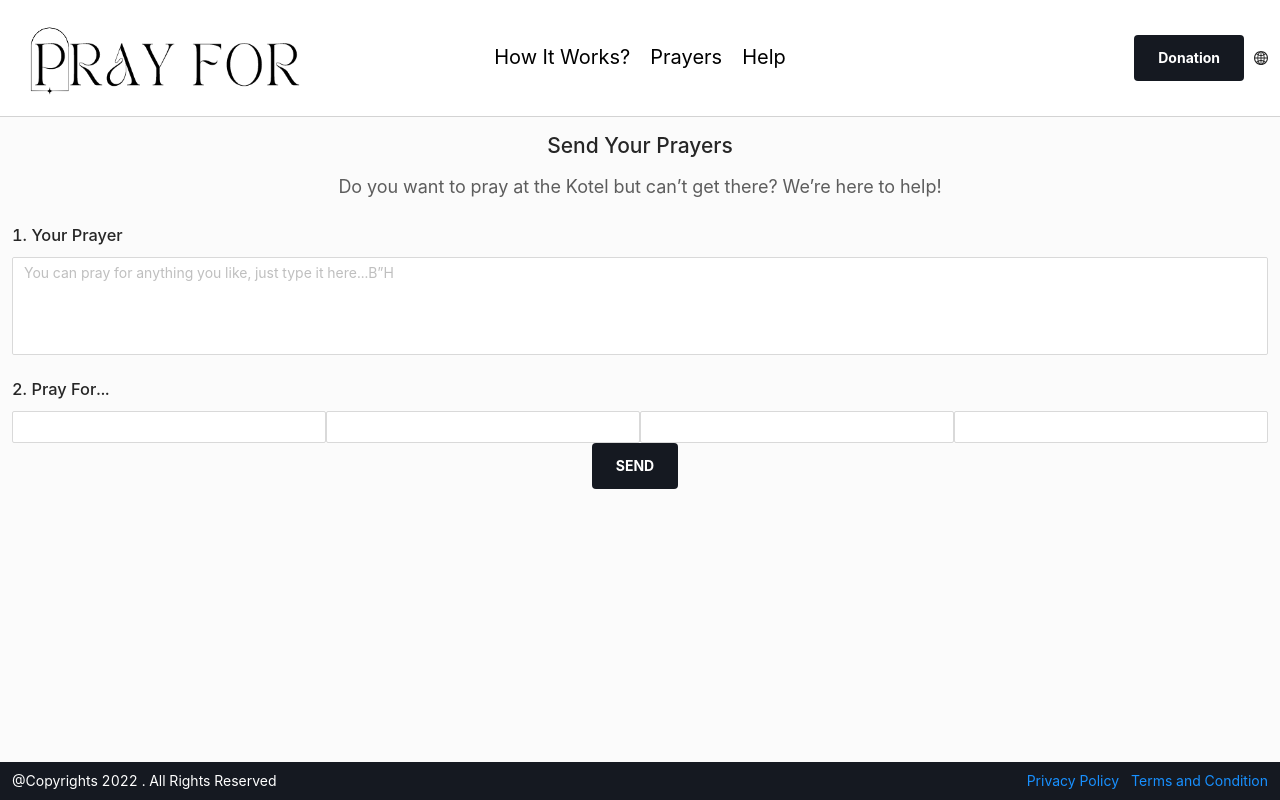
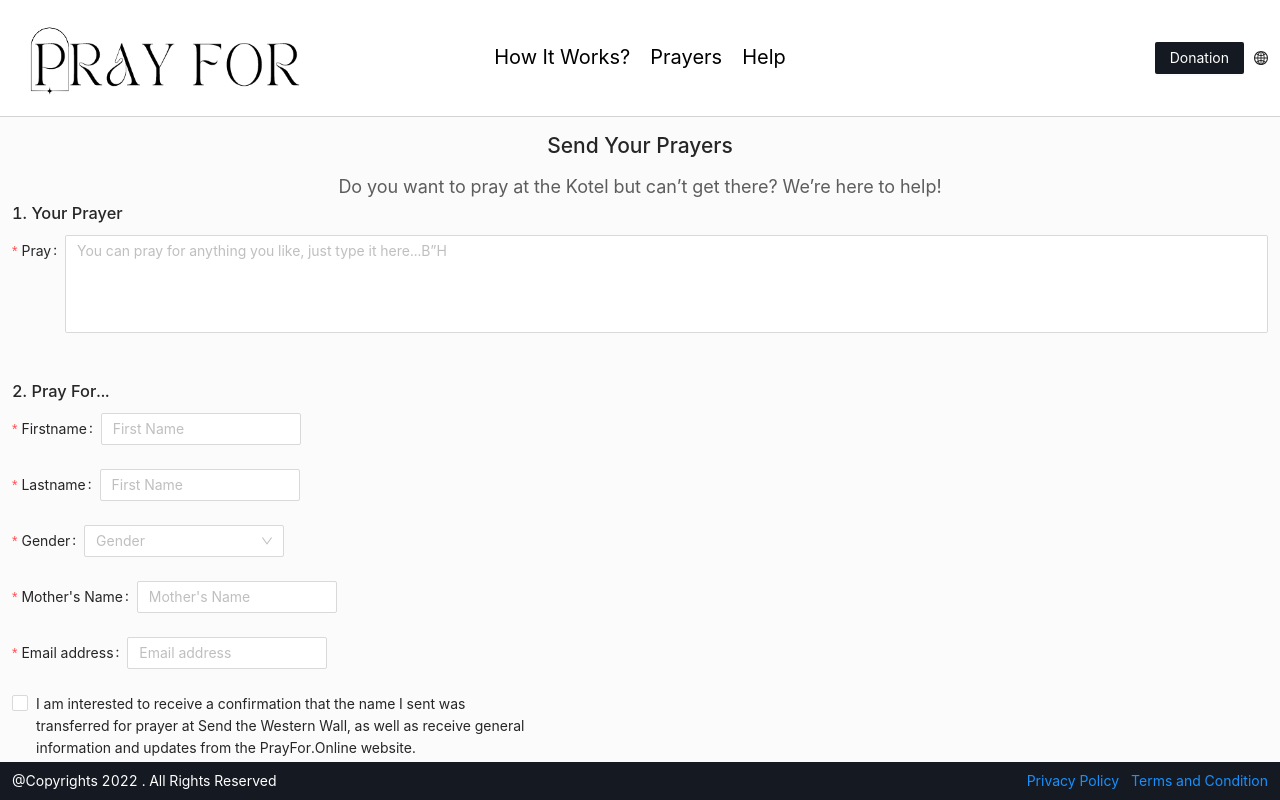
Before and after one commit to niros001/prayfor-client, a React (Create React App) app: page /donation in a window 1280 px wide. Built offline with nearby package versions, Linux system fonts and the light colour scheme.

Commit message:
Implement donation page

```diff
--- a/src/components/Header.js
+++ b/src/components/Header.js
@@ -1,11 +1,10 @@
 import React, {useState} from 'react';
 import styled from 'styled-components';
-import {Drawer, Divider} from 'antd';
+import {Drawer, Divider, Button} from 'antd';
 import {GlobalOutlined, MenuOutlined} from '@ant-design/icons';
 import {Link} from 'react-router-dom';
 import logoDesktop from '../assets/logo_desktop.svg'
 import logoMobile from '../assets/Pray For_Icon.svg'
-import PrimaryBtn from './PrimatyBtn';
 
 const Container = styled.div`
   padding: 8px 12px;
@@ -59,6 +58,12 @@ const Extra = styled.div`
   }
 `;
 
+const StyledButton = styled(Button)`
+  background-color: #151921 !important;
+  color: white !important;
+  border: none !important;
+`
+
 const Header = () => {
   const [visible, setVisible] = useState(false);
   return (
@@ -72,7 +77,7 @@ const Header = () => {
           </Nav>
           <Extra>
             <Link to="/donation">
-              <PrimaryBtn>Donation</PrimaryBtn>
+              <StyledButton style={{marginRight: 10}}>Donation</StyledButton>
             </Link>
             <GlobalOutlined />
           </Extra>
@@ -93,7 +98,7 @@ const Header = () => {
               <Link to="/help" onClick={() => setVisible(false)}>Help</Link>
               <Divider />
               <Link to="/donation" onClick={() => setVisible(false)}>
-                <PrimaryBtn>Donation</PrimaryBtn>
+                <StyledButton>Donation</StyledButton>
               </Link>
               <Divider />
               <GlobalOutlined />
--- a/src/components/PrimatyBtn.js
+++ /dev/null
@@ -1,20 +0,0 @@
-import React from 'react';
-import styled from 'styled-components';
-
-const DonationBtn = styled.div`
-  padding: 12px 24px;
-  background-color: #151921;
-  color: white;
-  font-weight: bold;
-  border-radius: 4px;
-  margin-right: 10px;
-  cursor: pointer;
-`;
-
-const PrimaryBtn = ({children}) => (
-    <DonationBtn>
-      {children}
-    </DonationBtn>
-)
-
-export default PrimaryBtn;
--- a/src/components/pages/Donation.js
+++ b/src/components/pages/Donation.js
@@ -1,7 +1,6 @@
-import React from 'react';
+import React, {useCallback} from 'react';
 import styled from 'styled-components';
-import {Input} from 'antd';
-import PrimaryBtn from '../PrimatyBtn';
+import {Input, Select, Form, Button, Checkbox} from 'antd';
 
 const Container = styled.div`
   display: flex;
@@ -15,50 +14,112 @@ const SubTitle = styled.div`
   text-align: center;
 `
 
-const Form = styled.div`
-  display: flex;
-  width: 100%;
-  flex-direction: column;
-  align-self: flex-start;
-`
-
 const TextArea = styled(Input.TextArea)`
   resize: none;
 `
 
-// const Input = styled.input`
-//   padding: 12px;
-//   margin-left: 10px;
-//   :first-child {
-//     margin-left: unset;
-//   }
-// `
+const StyledButton = styled(Button)`
+  background-color: #151921 !important;
+  color: white !important;
+  border: none !important;
+  width: 200px;
+`
 
-const Donation = () => (
+const Donation = () => {
+  const onFinish = useCallback((values) => {
+    console.log({values});
+  }, [])
+
+  const onFinishFailed = useCallback((values) => {
+    console.log({values});
+  }, [])
+
+  return (
       <Container>
         <h2>Send Your Prayers</h2>
         <SubTitle>Do you want to pray at the Kotel but can’t get there? We’re here to help!</SubTitle>
-      <br />
-      <Form>
+        <Form
+            style={{width: '100%', alignSelf: 'flex-start'}}
+            layout="horizontal"
+            onFinish={onFinish}
+            onFinishFailed={onFinishFailed}
+        >
           <h3>1. Your Prayer</h3>
+          <Form.Item
+              label="Pray"
+              name="pray"
+              rules={[{required: true, message: 'Please input your pray!'}]}
+          >
             <TextArea
                 placeholder="You can pray for anything you like, just type it here...B”H"
                 allowClear
                 autoSize={{minRows: 4, maxRows: 6}}
             />
+          </Form.Item>
           <br />
           <h3>2. Pray For...</h3>
-        <div style={{display: 'flex'}}>
-          <Input />
-          <Input />
-          <Input />
-          <Input />
-        </div>
+          <Form.Item
+              label="Firstname"
+              name="firstname"
+              rules={[{required: true, message: 'Please input your firstname!'}]}
+          >
+            <Input placeholder="First Name" style={{maxWidth: 200}} />
+          </Form.Item>
+          <Form.Item
+              label="Lastname"
+              name="lastname"
+              rules={[{required: true, message: 'Please input your lastname!'}]}
+          >
+            <Input placeholder="First Name" style={{maxWidth: 200}} />
+          </Form.Item>
+          <Form.Item
+              label="Gender"
+              name="gender"
+              rules={[{required: true, message: 'Please select your gender!'}]}
+          >
+            <Select placeholder="Gender" style={{maxWidth: 200}} onChange={(value) => value}>
+              <Select.Option value="male">Male</Select.Option>
+              <Select.Option value="female">Female</Select.Option>
+            </Select>
+          </Form.Item>
+          <Form.Item
+              label="Mother's Name"
+              name="mother"
+              rules={[{required: true, message: 'Please input your mother\'s name!'}]}
+          >
+            <Input placeholder="Mother's Name" style={{maxWidth: 200}} />
+          </Form.Item>
+          <Form.Item
+              label="Email address"
+              name="email"
+              rules={[
+                  {required: true, message: 'Please input your email address!'},
+                {
+                  pattern: /^(([^<>()[\].,;:\s@"]+(\.[^<>()[\].,;:\s@"]+)*)|(".+"))@(([^<>()[\].,;:\s@"]+\.)+[^<>()[\].,;:\s@"]{2,})$/i,
+                  message: 'Email address is not valid',
+                },
+              ]}
+          >
+            <Input placeholder="Email address" style={{maxWidth: 200}} />
+          </Form.Item>
+          <Form.Item name="info" valuePropName="checked" wrapperCol={{span: 10}}>
+            <Checkbox>
+              I am interested to receive a confirmation that the name I sent was transferred for prayer at Send
+              the Western Wall, as well as receive general information and updates from the PrayFor.Online website.
+            </Checkbox>
+          </Form.Item>
+          <Form.Item>
+            <StyledButton htmlType="submit">
+              SEND
+            </StyledButton>
+          </Form.Item>
         </Form>
-      <PrimaryBtn>
-        SEND
-      </PrimaryBtn>
+        <b style={{alignSelf: 'flex-start'}}>
+          *We do not charge anything for the service, we are honored to pray for you closer to God.<br />
+          Your donations are kindly accepted to cover the costs of travel, print, photography, and security arrangements.
+        </b>
       </Container>
-)
+  );
+};
 
 export default Donation;
```
Lines whose indentation alone changed are shown as unchanged.
